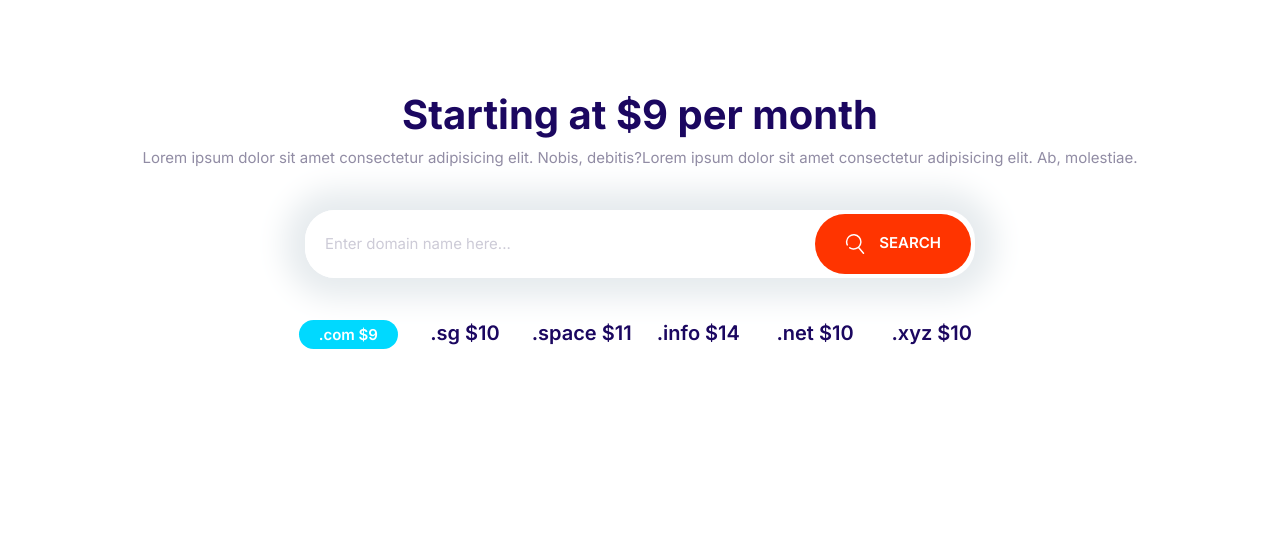
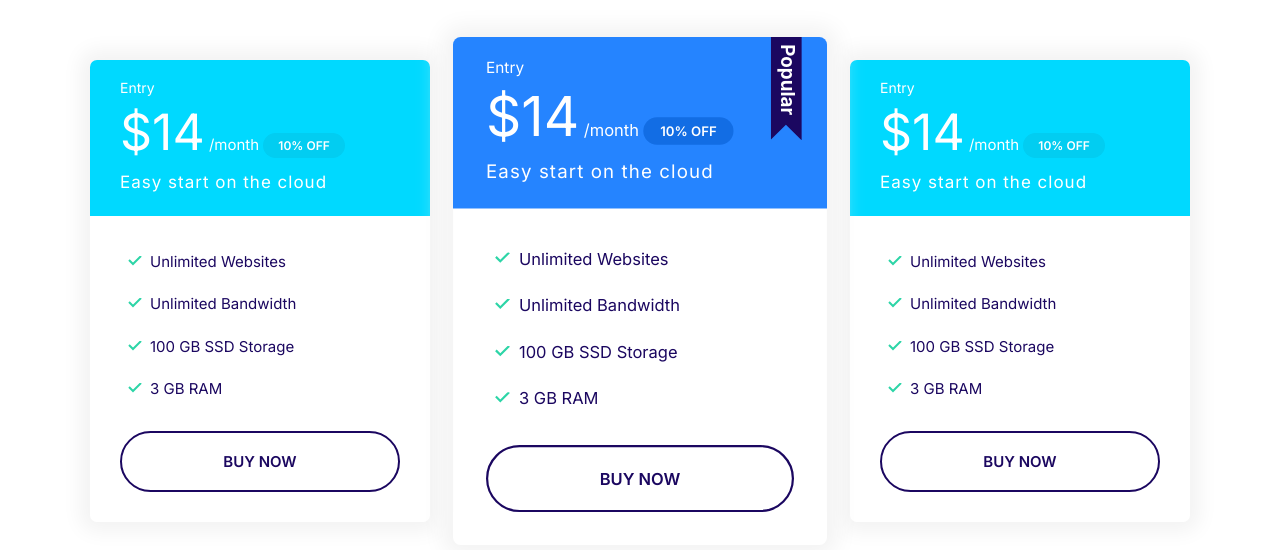
Before and after one commit to kiran-pannu/kiran, a plain HTML site: page index.html in a window 1280 px wide. Drawn offline with Linux system fonts and the light colour scheme.

Commit message:
styling plan block.

```diff
--- a/css/styles.css
+++ b/css/styles.css
@@ -286,21 +286,34 @@ a{
     box-shadow: 0 0 20px 10px #f3f3f3;
     overflow: hidden;
 }
+
 .card__header,.card__body{
     padding: 2rem 3rem;
 }
+
 .card--primary .card__header{
     background: var(--color-primary);
     color: #fff;
 }
+
 .card--secondary .card__header{
     background: var(--color-secondary);
     color: #fff;
 }
+
+.card--primary .badge--primary{
+   background: #126de4;
+
+}
+
 .card--secondary .badge--secondary{
     background: #02cdf1;
 }
 /* Plan */
+
+.plan{
+    transition: trasform .2s ease-out;
+}
 .plan__name{
     color: #fff;
     margin: 0;
@@ -325,6 +338,13 @@ a{
 .plan .list__item{
     margin-bottom: 2rem;
 }
+
+
+.plan--popular{
+  transform: scale(1.1);
+}
+
+
 .plan--popular .card__header{
     position: relative;
 }
@@ -337,6 +357,15 @@ a{
     top: -6px;
     right: 5%;
 }
+
+.plan:hover{
+    transform: scale(1.05);
+}
+.plan .plan--popular:hover{
+    transform: scale(1.15);
+}
+
+
 @media screen and (min-width:1024px){
     .plan__name{
         font-size: 1.4rem;
@@ -701,3 +730,14 @@ a{
         grid-template-columns: repeat(auto-fit ,minmax(10rem,1fr));
     }
 }
+
+/* plans Block */
+
+.block-plans .grid{
+   gap: 8rem 4rem;
+}
+
+.block-plans .card{
+    max-width: 500px;
+    margin: 0 auto;
+}
--- a/index.html
+++ b/index.html
@@ -15,36 +15,69 @@
     <link rel="stylesheet" href="css/styles.css" />
   </head>
   <body>
-    <section class="block container block-domain">
-      <header class="block__header">
-        <h2>Starting at $9 per month</h2>
-        <p>
-          Lorem ipsum dolor sit amet consectetur adipisicing elit. Nobis,
-          debitis?Lorem ipsum dolor sit amet consectetur adipisicing elit. Ab,
-          molestiae.
-        </p>
-      </header>
-      <div class="input-group">
-        <input
-          type="text"
-          class="input"
-          placeholder="Enter domain name here..."
-        />
-        <button class="btn btn--accent">
-          <svg class="icon icon--white">
-            <use xlink:href="images/sprite.svg#search"></use>
-          </svg>
-          Search
-        </button>
+    <section class="block container block-plans">
+      <div class="grid grid--1x3">
+        <div class="plan">
+          <div class="card card--secondary">
+            <header class="card__header">
+              <h3 class="plan__name">Entry</h3>
+              <span class="plan__price">$14</span>
+              <span class="plan__biling-cycle">/month</span>
+              <span class="badge badge--secondary badge--small">10% OFF</span>
+              <span class="plan__description">Easy start on the cloud</span>
+            </header>
+            <div class="card__body">
+              <ul class="list list--tick">
+                <li class="list__item">Unlimited Websites</li>
+                <li class="list__item">Unlimited Bandwidth</li>
+                <li class="list__item">100 GB SSD Storage</li>
+                <li class="list__item">3 GB RAM</li>
+              </ul>
+              <button class="btn btn--outline btn--block">Buy Now</button>
+            </div>
+          </div>
+        </div>
+        <div class="plan plan--popular">
+          <div class="card card--primary">
+            <header class="card__header">
+              <h3 class="plan__name">Entry</h3>
+              <span class="plan__price">$14</span>
+              <span class="plan__biling-cycle">/month</span>
+              <span class="badge badge--primary badge--small">10% OFF</span>
+              <span class="plan__description">Easy start on the cloud</span>
+            </header>
+            <div class="card__body">
+              <ul class="list list--tick">
+                <li class="list__item">Unlimited Websites</li>
+                <li class="list__item">Unlimited Bandwidth</li>
+                <li class="list__item">100 GB SSD Storage</li>
+                <li class="list__item">3 GB RAM</li>
+              </ul>
+              <button class="btn btn--outline btn--block">Buy Now</button>
+            </div>
+          </div>
+        </div>
+        <div class="plan">
+          <div class="card card--secondary">
+            <header class="card__header">
+              <h3 class="plan__name">Entry</h3>
+              <span class="plan__price">$14</span>
+              <span class="plan__biling-cycle">/month</span>
+              <span class="badge badge--secondary badge--small">10% OFF</span>
+              <span class="plan__description">Easy start on the cloud</span>
+            </header>
+            <div class="card__body">
+              <ul class="list list--tick">
+                <li class="list__item">Unlimited Websites</li>
+                <li class="list__item">Unlimited Bandwidth</li>
+                <li class="list__item">100 GB SSD Storage</li>
+                <li class="list__item">3 GB RAM</li>
+              </ul>
+              <button class="btn btn--outline btn--block">Buy Now</button>
+            </div>
+          </div>
+        </div>
       </div>
-      <ul class="list block-domain__prices">
-        <li><span class="badge badge--secondary">.com $9</span></li>
-        <li>.sg $10</li>
-        <li>.space $11</li>
-        <li>.info $14</li>
-        <li>.net $10</li>
-        <li>.xyz $10</li>
-      </ul>
     </section>
 
     <script src="js/main.js"></script>
```
Also changed, not shown: components/plan-block.html (added, +64 -0 lines).
